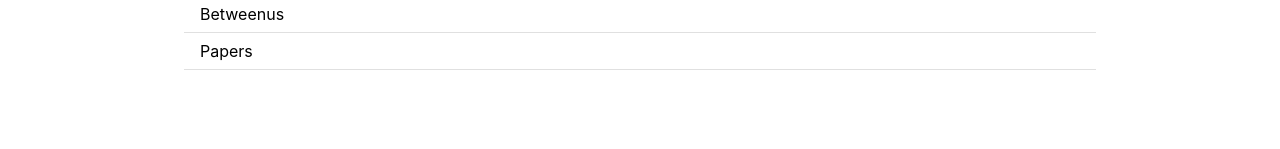
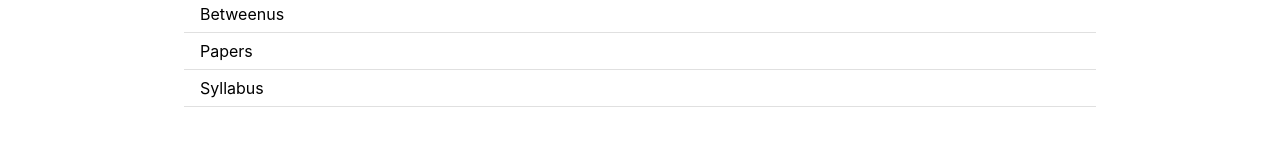
Before and after one commit to dipamsen/FPSite, a React (Create React App) app: page / in a window 1280 px wide. Shown: the part 151-300 px from the top of the page. Built offline with nearby package versions, Linux system fonts and the light colour scheme.

Commit message:
added syllabus

```diff
--- a/src/App.css
+++ /dev/null
@@ -1 +0,0 @@
-.App {}
--- a/src/App.tsx
+++ b/src/App.tsx
@@ -1,8 +1,8 @@
 import React from "react";
-import "./App.css";
 import { BrowserRouter as Router, Switch, Route } from "react-router-dom";
 import Header from "./components/Header";
 import HomeScreen from "./screens/Home";
+import SyllabusScreen from "./screens/Syllabus";
 import NotFound from "./screens/NotFound";
 import { Container } from "@material-ui/core";
 
@@ -11,6 +11,11 @@ function App(): JSX.Element {
     <Router>
       <Header />
       <Switch>
+        <Route exact path="/syllabus">
+          <Container maxWidth="md">
+            <SyllabusScreen />
+          </Container>
+        </Route>
         <Route exact path="/">
           <Container maxWidth="md">
             <HomeScreen />
--- a/src/screens/Home.tsx
+++ b/src/screens/Home.tsx
@@ -2,13 +2,19 @@ import React from "react";
 import { List, ListItem } from "@material-ui/core";
 import { Link } from "react-router-dom";
 export default function HomeScreen(): JSX.Element {
-  const pages = ["Betweenus", "Papers"];
+  const pages = ["Betweenus", "Papers", "Syllabus"];
   return (
     <>
       <h2 style={{ textAlign: "center" }}>Grade 10</h2>
       <List>
         {pages.map((x, i) => (
-          <ListItem divider button key={i} component={Link} to={`/${x}`}>
+          <ListItem
+            divider
+            button
+            key={i}
+            component={Link}
+            to={`/${x.toLowerCase()}`}
+          >
             {x}
           </ListItem>
         ))}
--- /dev/null
+++ b/src/screens/Syllabus.tsx
@@ -0,0 +1,11 @@
+import React from "react";
+// import { List, ListItem } from "@material-ui/core";
+// import { Link } from "react-router-dom";
+export default function HomeScreen(): JSX.Element {
+  // const pages = ["Betweenus", "Papers", "Syllabus"];
+  return (
+    <>
+      <h2>Syllabus Not Available at this moment. Please try again later.</h2>
+    </>
+  );
+}
```
